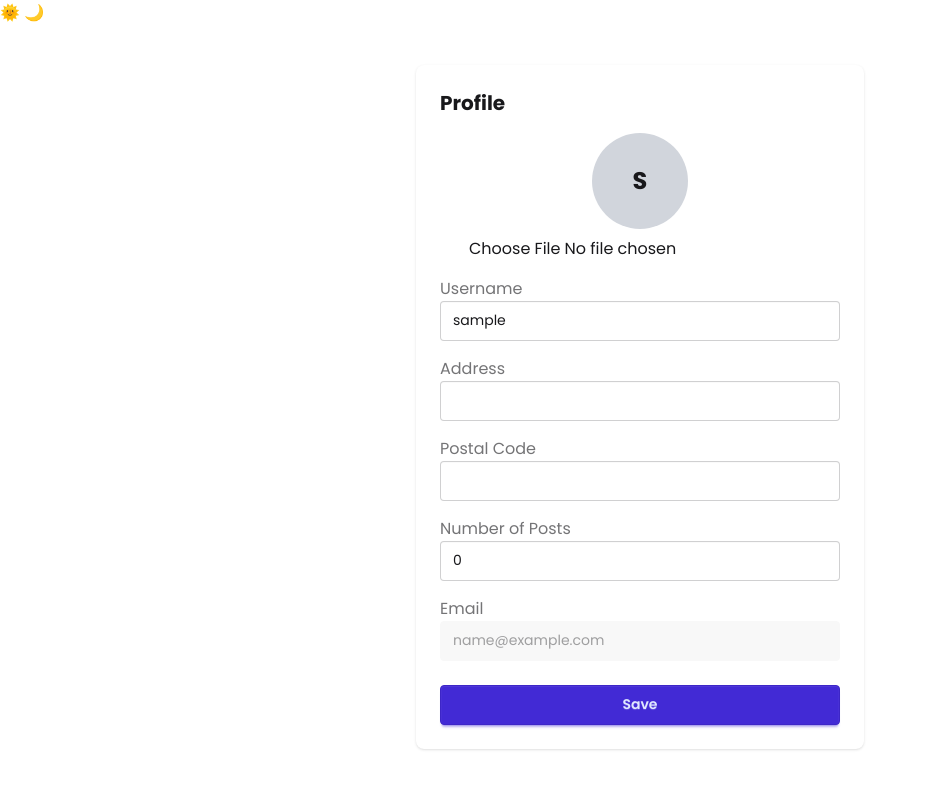
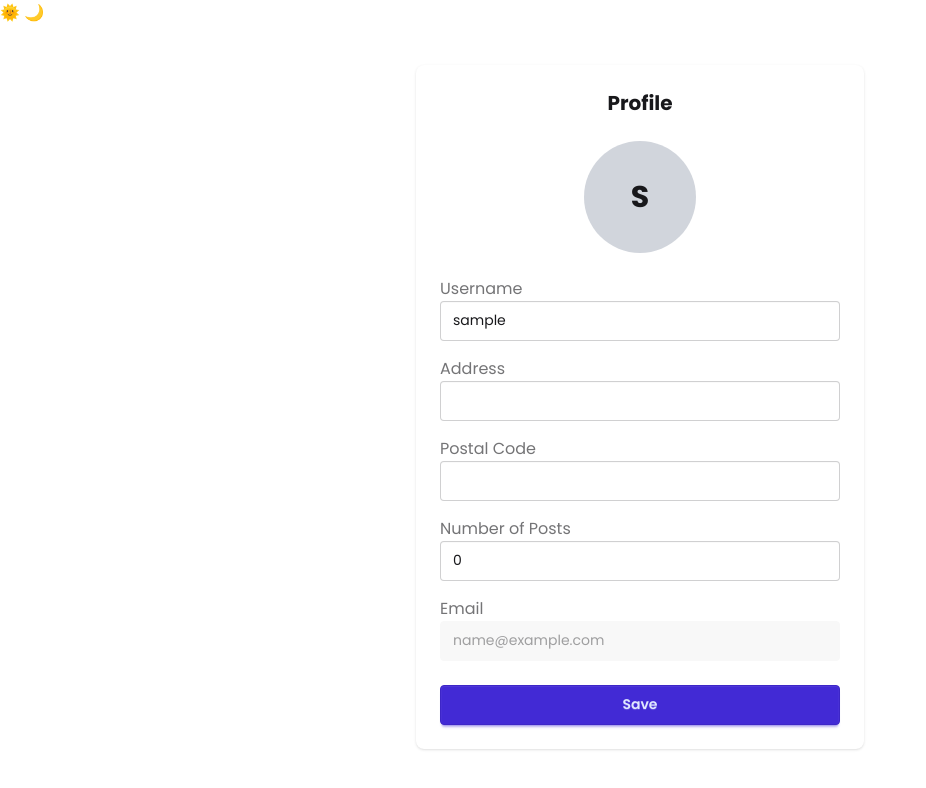
Before and after one commit to karenzinzius/Good2Go-Frontend, a React (Vite) app: page /profile in a window 1280 px wide. Shown: the top 788 px of the page, without its empty margins (0-926 px from the left). Built offline with nearby package versions, Linux system fonts and the light colour scheme; sample sign-in values are in the browser's storage.

Commit message:
Modified alerts into Toasts

```diff
--- a/package.json
+++ b/package.json
@@ -12,6 +12,7 @@
   "dependencies": {
     "react": "^19.2.0",
     "react-dom": "^19.2.0",
+    "react-hot-toast": "^2.6.0",
     "react-icons": "^5.5.0",
     "react-router-dom": "^7.13.0"
   },
--- a/src/App.tsx
+++ b/src/App.tsx
@@ -5,6 +5,7 @@ import {
   Navigate,
 } from "react-router-dom";
 import type { ReactNode } from "react";
+import { Toaster } from "react-hot-toast";
 
 import Homepage from "./pages/Homepage";
 import LoginPage from "./pages/LoginPage";
@@ -29,6 +30,7 @@ const ProtectedRoute = ({ children }: ProtectedRouteProps) => {
 const App = () => {
   return (
     <Router>
+      <Toaster position="top-right" />
       <Routes>
         {/* Public routes */}
         <Route path="/" element={<Homepage />} />
--- a/src/pages/LoginPage.tsx
+++ b/src/pages/LoginPage.tsx
@@ -1,45 +1,56 @@
-import { useState } from 'react'
-import { useNavigate, Link } from 'react-router-dom'
-import { FaGoogle, FaApple } from 'react-icons/fa'
+import { useState } from "react";
+import { useNavigate, Link } from "react-router-dom";
+import { FaGoogle, FaApple } from "react-icons/fa";
 
 interface LoginForm {
-  email: string
-  password: string
+  email: string;
+  password: string;
 }
 
 const LoginPage = () => {
-  const navigate = useNavigate()
-  const [form, setForm] = useState<LoginForm>({ email: '', password: '' })
+  const navigate = useNavigate();
+  const [toast, setToast] = useState("");
+  const showToast = (msg: string) => {
+    setToast(msg);
+    setTimeout(() => setToast(""), 2500);
+  };
+  const [form, setForm] = useState<LoginForm>({ email: "", password: "" });
 
   const handleChange = (e: React.ChangeEvent<HTMLInputElement>) => {
-    setForm({ ...form, [e.target.name]: e.target.value })
-  }
+    setForm({ ...form, [e.target.name]: e.target.value });
+  };
 
   const handleSubmit = (e: React.FormEvent) => {
-    e.preventDefault()
+    e.preventDefault();
 
     // Read stored user object
-    const storedUser = JSON.parse(localStorage.getItem('user') || 'null');
+    const storedUser = JSON.parse(localStorage.getItem("user") || "null");
     if (!storedUser) {
-      alert('No account found. Please sign up first.');
+      showToast("No account found. Please sign up.");
       return;
     }
 
     if (storedUser.email !== form.email) {
-      alert('Email does not match our records.')
-      return
+      showToast("Wrong email/Email does not match");
+      return;
     }
 
     // For now, we skip password validation (mock login)
     // Later, backend validation will go here
 
-    navigate('/')
-  }
+    navigate("/");
+  };
 
   return (
     <div className="min-h-screen flex items-center justify-center bg-base-100">
+      {toast && (
+        <div className="toast toast-top toast-center">
+          <div className="alert alert-success shadow-lg">
+            <span>{toast}</span>
+          </div>
+        </div>
+      )}
       <div className="card shadow-md w-full max-w-md p-8 relative">
-
         {/* Back button */}
         <Link
           to="/"
@@ -95,20 +106,20 @@ const LoginPage = () => {
         <div className="flex flex-col gap-3">
           <button
             className="btn btn-outline btn-primary flex items-center justify-center gap-2"
-            onClick={() => alert('Google login coming soon!')}
+            onClick={() => showToast("Google login coming soon!")}
           >
             <FaGoogle /> Continue with Google
           </button>
           <button
             className="btn btn-outline btn-primary flex items-center justify-center gap-2"
-            onClick={() => alert('Apple login coming soon!')}
+            onClick={() => alert("Apple login coming soon!")}
           >
             <FaApple /> Continue with Apple
           </button>
         </div>
       </div>
     </div>
-  )
-}
+  );
+};
 
-export default LoginPage
+export default LoginPage;
--- a/src/pages/ProfilePage.tsx
+++ b/src/pages/ProfilePage.tsx
@@ -1,4 +1,4 @@
-import { useState } from 'react'
+import { useState, useRef } from 'react'
 
 const ProfilePage = () => {
   // Load stored user or default empty
@@ -9,19 +9,29 @@ const ProfilePage = () => {
   const [postalCode, setPostalCode] = useState(storedUser.postalCode || '')
   const [numPosts, setNumPosts] = useState(storedUser.numPosts || 0)
   const [profilePic, setProfilePic] = useState(storedUser.profilePic || '')
+  const [toast, setToast] = useState("");
 
+  const fileInputRef = useRef<HTMLInputElement>(null);
   // Handle image upload
   const handleProfilePicChange = (e: React.ChangeEvent<HTMLInputElement>) => {
     const file = e.target.files?.[0]
     if (file) {
       const reader = new FileReader()
       reader.onload = () => {
-        setProfilePic(reader.result as string)
+        setProfilePic(reader.result as string);
+        showToast("Profile picture updated ✅");
       }
       reader.readAsDataURL(file)
     }
-  }
+  };
 
+  // 🗑 Handling Delete image
+  const handleDeleteImage = () => {
+    setProfilePic("");
+    showToast("Profile picture removed 🗑");
+  };
+
+  // 💾 Save profile
   const handleSave = () => {
     const updatedUser = {
       ...storedUser,
@@ -32,30 +42,74 @@ const ProfilePage = () => {
       profilePic,
     }
     localStorage.setItem('user', JSON.stringify(updatedUser))
-    alert('Profile updated')
-  }
+    showToast("Profile saved successfully 🎉")
+  };
+
+  // 🔔 Toast helper
+  const showToast = (message: string) => {
+    setToast(message);
+    setTimeout(() => setToast(""), 3000);
+  };
 
   // Default avatar letter
-  const avatarLetter = !profilePic && username ? username[0].toUpperCase() : ''
+  const avatarLetter = !profilePic && username ? username[0].toUpperCase() : '?';
 
   return (
-    <div className="max-w-md mx-auto mt-10 bg-base-100 p-6 rounded-box shadow">
-      <h2 className="text-xl font-bold mb-4">Profile</h2>
+    <div className="max-w-md mx-auto mt-10 bg-base-100 p-6 rounded-box shadow relative">
+
+      {/* 🔔 TOAST */}
+      {toast && (
+        <div className="absolute top-2 left-1/2 -translate-x-1/2 bg-green-600 text-white px-4 py-2 rounded shadow">
+          {toast}
+        </div>
+      )}
+
+      <h2 className="text-xl font-bold mb-6 text-center">Profile</h2>
 
       {/* Profile Picture */}
-      <div className="flex flex-col items-center mb-4">
+      <div className="flex justify-center mb-6">
+        <div className="relative group w-28 h-28">
+
+          {/* Image / Avatar */}
           {profilePic ? (
             <img
               src={profilePic}
               alt="Profile"
-            className="w-24 h-24 rounded-full object-cover mb-2"
+              className="w-full h-full rounded-full object-cover border-2 border-base-300"
             />
           ) : (
-          <div className="w-24 h-24 rounded-full bg-gray-300 flex items-center justify-center text-2xl font-bold mb-2">
-            {avatarLetter || '?'}
+            <div className="w-full h-full rounded-full bg-gray-300 flex items-center justify-center text-3xl font-bold">
+              {avatarLetter}
             </div>
           )}
-        <input type="file" accept="image/*" onChange={handleProfilePicChange} />
+
+          {/* 📷 Camera */}
+          <button
+            onClick={() => fileInputRef.current?.click()}
+            className="absolute bottom-1 left-1 bg-black/70 hover:bg-black text-white p-2 rounded-full opacity-0 group-hover:opacity-100 transition"
+          >
+            📷
+          </button>
+
+          {/* 🗑 Delete */}
+          {profilePic && (
+            <button
+              onClick={handleDeleteImage}
+              className="absolute bottom-1 right-1 bg-red-600 hover:bg-red-700 text-white p-2 rounded-full opacity-0 group-hover:opacity-100 transition"
+            >
+              🗑
+            </button>
+          )}
+
+          {/* Hidden input */}
+          <input
+            type="file"
+            accept="image/*"
+            ref={fileInputRef}
+            className="hidden"
+            onChange={handleProfilePicChange}
+          />
+        </div>
       </div>
 
       {/* Username */}
--- a/src/pages/SignupPage.tsx
+++ b/src/pages/SignupPage.tsx
@@ -1,61 +1,72 @@
-import { useState } from 'react'
-import { useNavigate, Link } from 'react-router-dom'
-import { FaGoogle, FaApple } from 'react-icons/fa'
+import { useState } from "react";
+import { useNavigate, Link } from "react-router-dom";
+import { FaGoogle, FaApple } from "react-icons/fa";
 
 interface SignupForm {
-  username: string
-  email: string
-  confirmEmail: string
-  password: string
-  confirmPassword: string
+  username: string;
+  email: string;
+  confirmEmail: string;
+  password: string;
+  confirmPassword: string;
 }
 
 const SignupPage = () => {
-  const navigate = useNavigate()
+  const navigate = useNavigate();
+  const [toast, setToast] = useState("");
+  const showToast = (msg: string) => {
+    setToast(msg);
+    setTimeout(() => setToast(""), 2500);
+  };
   const [form, setForm] = useState<SignupForm>({
-    username: '',
-    email: '',
-    confirmEmail: '',
-    password: '',
-    confirmPassword: '',
-  })
+    username: "",
+    email: "",
+    confirmEmail: "",
+    password: "",
+    confirmPassword: "",
+  });
 
   const handleChange = (e: React.ChangeEvent<HTMLInputElement>) => {
-    setForm({ ...form, [e.target.name]: e.target.value })
-  }
+    setForm({ ...form, [e.target.name]: e.target.value });
+  };
 
   const handleSubmit = (e: React.FormEvent) => {
-    e.preventDefault()
+    e.preventDefault();
 
     // Validate passwords
     if (form.password !== form.confirmPassword) {
-      alert('Passwords do not match!')
-      return
+      showToast("Passwords don’t match!");
+      return;
     }
 
     // Validate emails
     if (form.email !== form.confirmEmail) {
-      alert('Emails do not match!')
-      return
+      showToast("Emails don’t match!");
+      return;
     }
 
     // Create user object / Store Username + Email in Localstorage
     const userObj = {
       username: form.username.trim(),
       email: form.email.trim(),
-    }
+    };
 
     // Save to localStorage
-    localStorage.setItem('user', JSON.stringify(userObj))
+    localStorage.setItem("user", JSON.stringify(userObj));
 
     // Redirect to dashboard
-    navigate('/')
-  }
+    navigate("/");
+  };
 
   return (
     <div className="min-h-screen flex items-center justify-center bg-base-100">
+      {toast && (
+        <div className="toast toast-top toast-center">
+          <div className="alert alert-success shadow-lg">
+            <span>{toast}</span>
+          </div>
+        </div>
+      )}
       <div className="card shadow-md w-full max-w-md p-8 relative">
-
         {/* Back button */}
         <Link
           to="/"
@@ -69,7 +80,6 @@ const SignupPage = () => {
 
         {/* Signup form */}
         <form onSubmit={handleSubmit} className="flex flex-col gap-4">
-
           {/* Username */}
           <div className="form-control">
             <label className="label">
@@ -163,20 +173,20 @@ const SignupPage = () => {
         <div className="flex flex-col gap-3">
           <button
             className="btn btn-outline btn-primary flex items-center justify-center gap-2"
-            onClick={() => alert('Google login coming soon!')}
+            onClick={() => alert("Google login coming soon!")}
           >
             <FaGoogle /> Continue with Google
           </button>
           <button
             className="btn btn-outline btn-primary flex items-center justify-center gap-2"
-            onClick={() => alert('Apple login coming soon!')}
+            onClick={() => alert("Apple login coming soon!")}
           >
             <FaApple /> Continue with Apple
           </button>
         </div>
       </div>
     </div>
-  )
-}
+  );
+};
 
-export default SignupPage
+export default SignupPage;
```
Also changed, not shown: 1 other file (tests, documents, lock files or other folders). Lines whose indentation alone changed are shown as unchanged.
